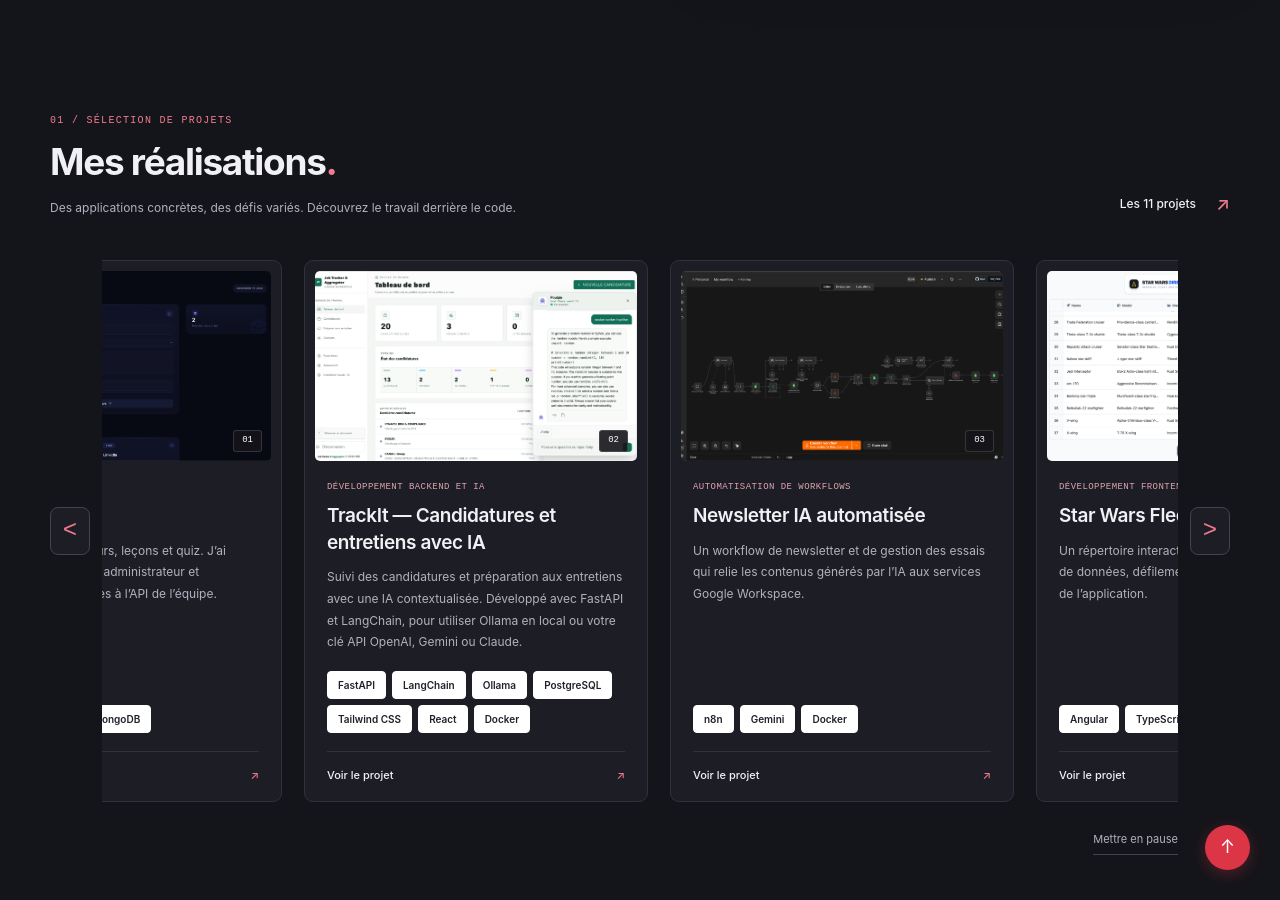
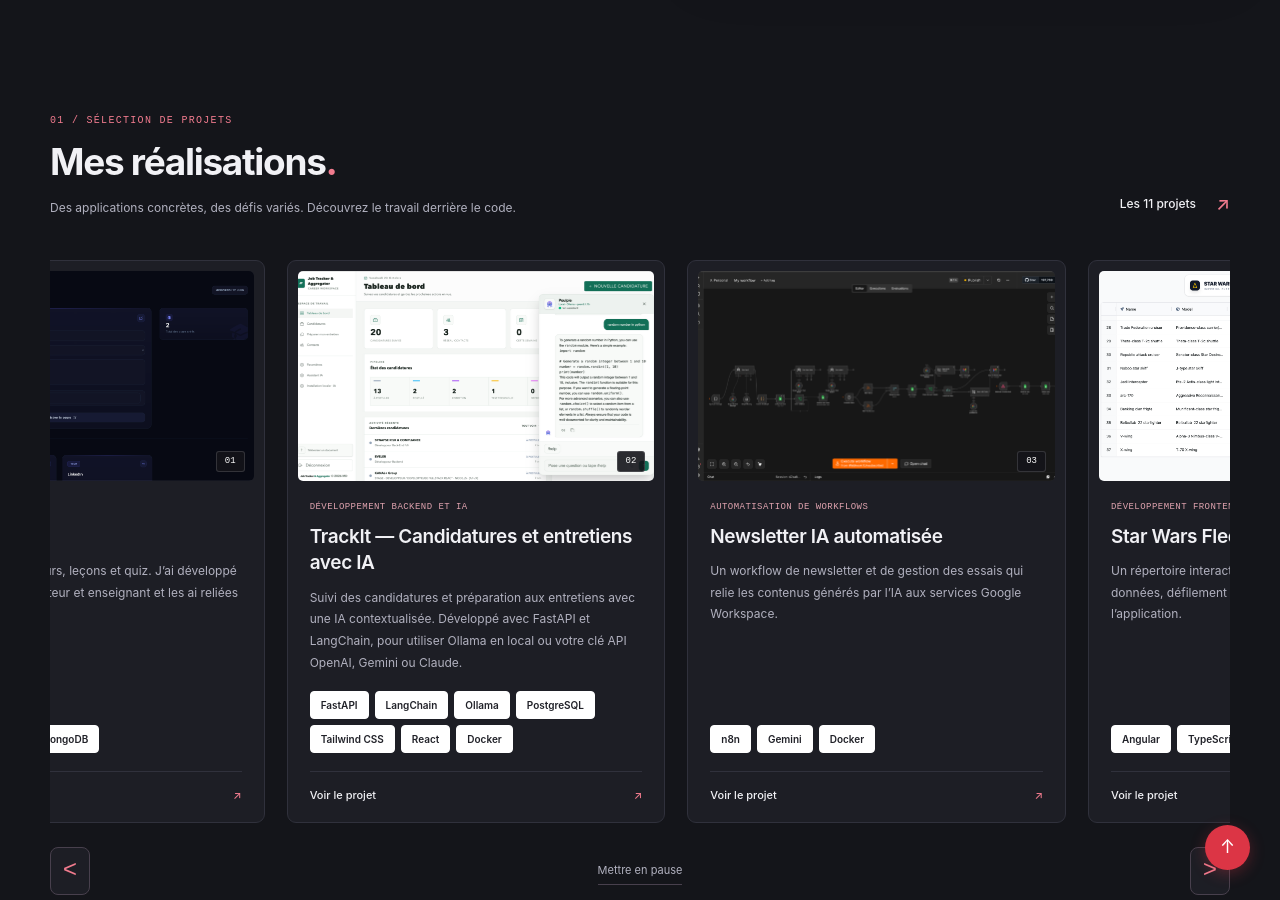
Before and after one commit to mohammadmasah/Portfolio, a Jekyll site: the page built from index.html, in a window 1280 px wide and 900 px high, scrolled down 855 px. Built offline with Jekyll 4.4.1, drawn with Linux system fonts in a browser that asks for light colours; nearby versions of some CDN libraries.

Commit message:
style(home): align the carousel with the site content width

```diff
--- a/assets/css/home.css
+++ b/assets/css/home.css
@@ -64,7 +64,7 @@ body.home-redesign { --hp-header-height: 72px; padding-top: var(--hp-header-heig
 .hp-text-link { display: inline-flex; gap: 20px; align-items: center; font-size: 12px; font-weight: 550; }
 .hp-text-link > span { color: var(--hp-accent); font-size: 18px; }
 .hp-project-grid { display: grid; grid-template-columns: repeat(3, minmax(0, 1fr)); gap: 22px; }
-.hp-carousel { display: grid; grid-template-columns: 40px minmax(0, 1fr) 40px; align-items: center; gap: 12px; }
+.hp-carousel { display: grid; grid-template-columns: 40px minmax(0, 1fr) 40px; align-items: center; gap: 12px; margin-inline: -52px; }
 .hp-carousel-track { grid-column: 2; grid-row: 1; display: grid; grid-auto-flow: column; grid-auto-columns: calc((100% - 44px) / 3); gap: 22px; overflow-x: auto; padding: 12px 0; scroll-behavior: auto; scrollbar-width: none; }
 .hp-carousel-track::-webkit-scrollbar { display: none; }
 .hp-carousel .hp-project { min-width: 0; position: relative; text-decoration: none; transform-origin: center; }
@@ -106,6 +106,12 @@ body.home-redesign { --hp-header-height: 72px; padding-top: var(--hp-header-heig
 .hp-contact-actions { display: flex; flex-direction: column; gap: 16px; align-items: center; flex-shrink: 0; }
 .hp-footer { display: flex; justify-content: space-between; flex-wrap: wrap; gap: 20px; border-top: 1px solid var(--hp-line); padding-block: 25px; font-size: 10px; color: var(--hp-muted); }
 .hp-footer > div { display: flex; gap: 24px; }
+@media (max-width: 1308px) {
+  .hp-carousel { margin-inline: 0; }
+  .hp-carousel-track { grid-column: 1 / -1; }
+  .hp-carousel-arrow { grid-row: 2; }
+  .hp-carousel-toggle { grid-row: 2; justify-self: center; }
+}
 @media (max-width: 1000px) {
   .hp-hero { gap: 30px; }
   .hp-proof { gap: 18px; }
```
